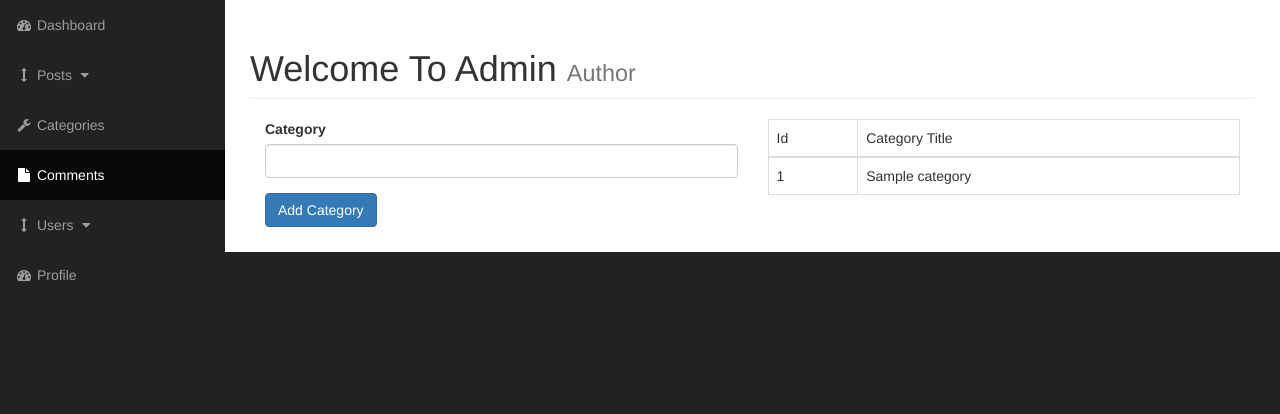
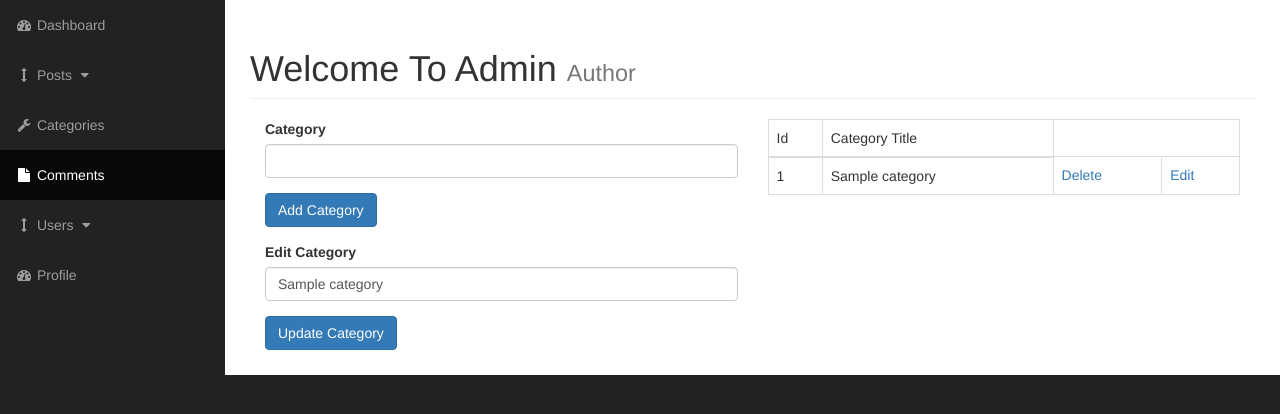
Before and after one commit to Petrick-Kyaw/cms_php, a PHP site: page /admin/categories.php?edit_id=1 in a window 1280 px wide. Shown: the part 51-465 px from the top of the page. Run offline with PHP 8.4, Linux system fonts and the light colour scheme; tables that the repository leaves empty or names only in its code hold one stand-in row (values such as "Sample post").

Commit message:
day 3 second time

```diff
--- a/admin/categories.php
+++ b/admin/categories.php
@@ -18,23 +18,9 @@
           </h1>
 
           <div class="col-xs-6">
-            <?php
 
-            if (isset($_POST['submit'])) {
-              $cat_title = $_POST['cat_title'];
-              if ($cat_title == "" || empty($cat_title)) {
-                echo "This field cannot be empty..!";
-              } else {
-                $query = "INSERT INTO categories (cat_title) ";
-                $query .= "VALUES('{$cat_title}')";
-                $create_category_query = mysqli_query($connection, $query);
-                if (!$create_category_query) {
-                  die("Query Failed..!" . mysqli_error($connection));
-                }
-              }
-            }
+            <?php add_category(); ?>
 
-            ?>
             <form action="" method="post">
               <div class="form-group">
                 <label for="cat_title">Category</label>
@@ -44,13 +30,12 @@
                 <input class="btn btn-primary" type="submit" name="submit" value="Add Category">
               </div>
             </form>
+
+            <?php update_category(); ?>
+
           </div>
 
           <div class="col-xs-6">
-            <?php
-            $query = "SELECT * FROM categories";
-            $select_all_categories_query = mysqli_query($connection, $query);
-            ?>
             <table class="table table-bordered table-hover">
               <thead>
                 <tr>
@@ -60,21 +45,10 @@
               </thead>
               <tbody>
 
-                <?php
-                if (!$select_all_categories_query) {
-                  die("Connection error" . mysqli_error($connection));
-                } else {
-                  while ($row = mysqli_fetch_assoc($select_all_categories_query)) {
-                    $cat_id = $row['cat_id'];
-                    $cat_title = $row['cat_title'];
-                    echo "<tr>";
-                    echo "<td>{$cat_id}</td>";
-                    echo "<td>{$cat_title}</td>";
-                    echo "</tr>";
-                  }
-                }
+                <?php show_all_categories(); ?>
 
-                ?>
+                <?php delete_category(); ?>
+
               </tbody>
             </table>
           </div>
--- /dev/null
+++ b/admin/functions.php
@@ -0,0 +1,69 @@
+<?php
+
+function add_category()
+{
+  global $connection;
+  if (isset($_POST['submit'])) {
+    $cat_title = $_POST['cat_title'];
+    if ($cat_title == "" || empty($cat_title)) {
+      echo "This field cannot be empty..!";
+    } else {
+      $query = "INSERT INTO categories (cat_title) ";
+      $query .= "VALUES('{$cat_title}')";
+      $create_category_query = mysqli_query($connection, $query);
+      if (!$create_category_query) {
+        die("Query Failed..!" . mysqli_error($connection));
+      }
+    }
+  }
+}
+
+function show_all_categories()
+{
+  // Show categories query
+  global $connection;
+  $query = "SELECT * FROM categories";
+  $select_all_categories_query = mysqli_query($connection, $query);
+  if (!$select_all_categories_query) {
+    die("Connection error" . mysqli_error($connection));
+  } else {
+    while ($row = mysqli_fetch_assoc($select_all_categories_query)) {
+      $cat_id = $row['cat_id'];
+      $cat_title = $row['cat_title'];
+      echo "<tr>";
+      echo "<td>{$cat_id}</td>";
+      echo "<td>{$cat_title}</td>";
+      echo "<td><a href='categories.php?delete_id={$cat_id}'>Delete</a></td>";
+      echo "<td><a href='categories.php?edit_id={$cat_id}'>Edit</a></td>";
+      echo "</tr>";
+    }
+  }
+}
+
+function delete_category()
+{
+  //Delete category query
+  global $connection;
+  if (isset($_GET['delete_id'])) {
+    $delete_cat_id = $_GET['delete_id'];
+    $query = "DELETE FROM categories WHERE cat_id = {$delete_cat_id}";
+    $delete_category_query = mysqli_query($connection, $query);
+    if (!$delete_category_query) {
+      die("Query Failed..! " . mysqli_error($connection));
+    } else {
+      header("Location: categories.php");
+    }
+  }
+}
+
+function update_category()
+{
+  //Update Category
+  global $connection;
+  if (isset($_GET['edit_id'])) {
+    $update_cat_id = $_GET['edit_id'];
+    include "includes/update_category.php";
+  }
+}
+
+?>
--- a/admin/includes/admin_header.php
+++ b/admin/includes/admin_header.php
@@ -1,4 +1,6 @@
+<?php ob_start() ?>
 <?php include "../includes/db.php"; ?>
+<?php include "functions.php" ?>
 <!DOCTYPE html>
 <html lang="en">
 
--- /dev/null
+++ b/admin/includes/update_category.php
@@ -0,0 +1,41 @@
+<form action="" method="post">
+  <div class="form-group">
+    <label for="cat_title">Edit Category</label>
+    <?php
+
+    if (isset($_GET['edit_id'])) {
+      $edit_id = $_GET['edit_id'];
+      $query = "SELECT * FROM categories WHERE cat_id = {$edit_id}";
+      $select_specifi_category = mysqli_query($connection, $query);
+      if (!$select_specifi_category) {
+        die("Query Failed..! " . mysqli_error($connection));
+      } else {
+        while ($row = mysqli_fetch_assoc($select_specifi_category)) {
+          $cat_id = $row['cat_id'];
+          $cat_title = $row['cat_title'];
+          ?>
+          <input value="<?php if (isset($cat_title)) {
+            echo $cat_title;
+          } ?>" id="cat_title" class="form-control" type="text" name="cat_title">
+          <?php
+        }
+      }
+    }
+
+    ?>
+    <?php
+    if (isset($_POST['update_category'])) {
+      $update_cat_title = $_POST['cat_title'];
+      $query = "UPDATE categories SET cat_title = '{$update_cat_title}' WHERE cat_id={$update_cat_id}";
+      $update_category_query = mysqli_query($connection, $query);
+      if (!$update_category_query) {
+        die("Query Failed..! " . mysqli_error($connection));
+      }
+    }
+    ?>
+
+  </div>
+  <div class="form-group">
+    <input class="btn btn-primary" type="submit" name="update_category" value="Update Category">
+  </div>
+</form>
```
